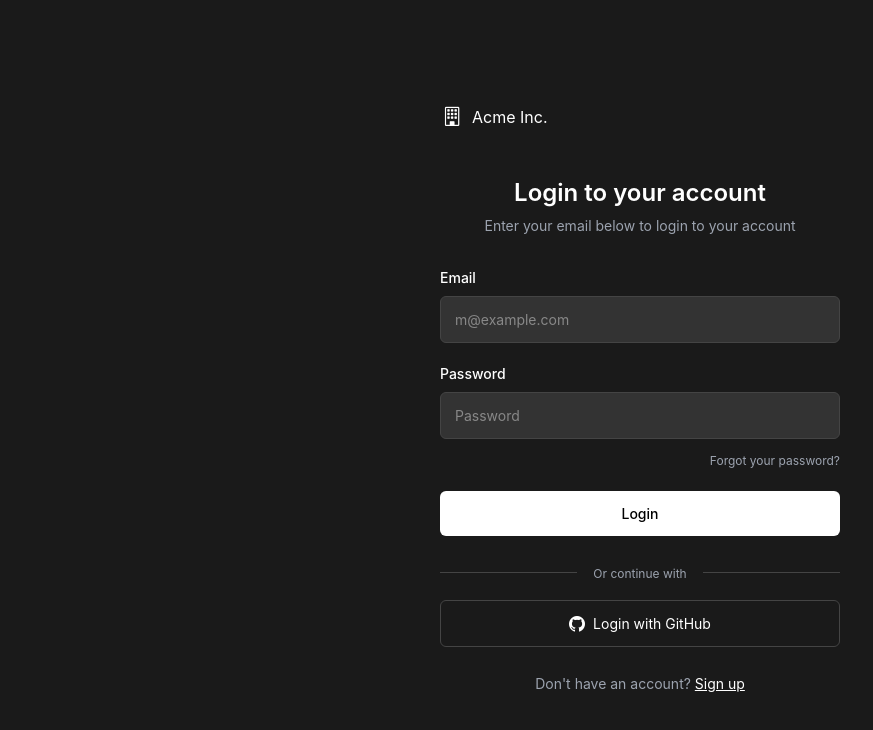
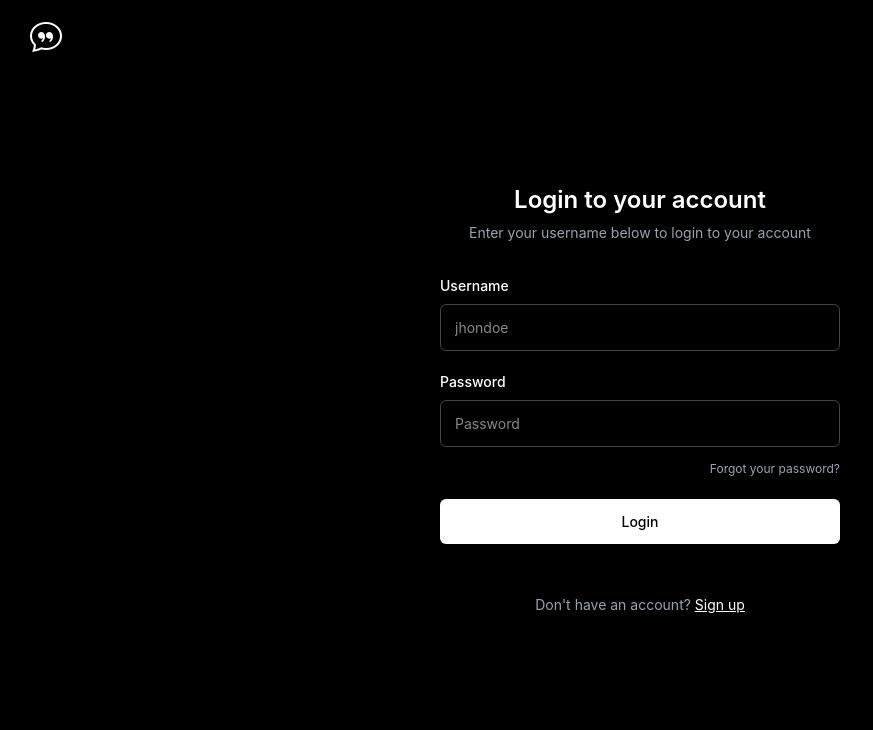
Before and after one commit to taskflowdev/taskflow-chat, an Angular app: page /auth/login in a window 1280 px wide. Shown: the top 730 px of the page, without its empty margins (0-873 px from the left). Built offline with nearby package versions, Linux system fonts and the light colour scheme.

Commit message:
Refactor login and signup components for dark theme consistency and improve toast notifications

```diff
--- a/src/app/auth/components/login/login.component.html
+++ b/src/app/auth/components/login/login.component.html
@@ -1,70 +1,46 @@
 <div class="auth-container">
+  <!-- Brand Logo -->
+  <div class="brand-logo">
+    <div class="logo-icon">
+      <i class="bi bi-chat-quote"></i>
+    </div>
+    <!-- <span class="brand-name">TaskFlow Chat</span> -->
+  </div>
+
   <div class="auth-content">
-    <!-- Brand Logo -->
-    <div class="brand-logo">
-      <div class="logo-icon">
-        <i class="bi bi-building"></i>
-      </div>
-      <span class="brand-name">Acme Inc.</span>
-    </div>
 
     <div class="auth-form">
       <!-- Header -->
       <div class="auth-header">
         <h1 class="main-title">Login to your account</h1>
-        <p class="subtitle">Enter your email below to login to your account</p>
+        <p class="subtitle">Enter your username below to login to your account</p>
       </div>
 
       <!-- Login Form -->
       <form [formGroup]="loginForm" (ngSubmit)="onSubmit()" novalidate class="login-form">
         <!-- Email Field -->
         <div class="form-group">
-          <label for="email" class="form-label">Email</label>
-          <input
-            type="email"
-            class="form-control"
-            [class.is-invalid]="getFieldError('userName')"
-            id="email"
-            formControlName="userName"
-            placeholder="m@example.com"
-            autocomplete="username">
+          <label for="email" class="form-label">Username</label>
+          <input type="email" class="form-control" [class.is-invalid]="getFieldError('userName')" id="email"
+            formControlName="userName" placeholder="jhondoe" autocomplete="username">
         </div>
 
         <!-- Password Field -->
         <div class="form-group">
           <label for="password" class="form-label">Password</label>
-          <input
-            type="password"
-            class="form-control"
-            [class.is-invalid]="getFieldError('password')"
-            id="password"
-            formControlName="password"
-            placeholder="Password"
-            autocomplete="current-password">
+          <input type="password" class="form-control" [class.is-invalid]="getFieldError('password')" id="password"
+            formControlName="password" placeholder="Password" autocomplete="current-password">
           <div class="forgot-password">
             <a href="#" class="forgot-link">Forgot your password?</a>
           </div>
         </div>
 
         <!-- Login Button -->
-        <button
-          type="submit"
-          class="btn btn-login"
-          [disabled]="isLoading">
+        <button type="submit" class="btn btn-login" [disabled]="isLoading">
           <span *ngIf="isLoading" class="spinner-border spinner-border-sm me-2" role="status" aria-hidden="true"></span>
           {{ isLoading ? 'Signing in...' : 'Login' }}
         </button>
 
-        <!-- Social Login -->
-        <div class="social-login">
-          <div class="divider">
-            <span>Or continue with</span>
-          </div>
-          <button type="button" class="btn btn-github">
-            <i class="bi bi-github"></i>
-            Login with GitHub
-          </button>
-        </div>
       </form>
 
       <!-- Sign Up Link -->
--- a/src/app/auth/components/login/login.component.scss
+++ b/src/app/auth/components/login/login.component.scss
@@ -1,12 +1,13 @@
 // Dark theme auth design matching provided reference
 .auth-container {
   min-height: 100vh;
-  background: #1a1a1a;
+  background: black;
   display: flex;
   align-items: center;
   justify-content: center;
   padding: 2rem;
-  font-family: -apple-system, BlinkMacSystemFont, 'Segoe UI', Roboto, Oxygen, Ubuntu, Cantarell, sans-serif;
+  font-family: -apple-system, BlinkMacSystemFont, "Segoe UI", Roboto, Oxygen,
+    Ubuntu, Cantarell, sans-serif;
 }
 
 .auth-content {
@@ -16,33 +17,49 @@
   color: white;
 }
 
-// Brand logo
+// // Brand logo
+// .brand-logo {
+//   display: flex;
+//   align-items: center;
+//   margin-bottom: 3rem;
+//   justify-content: flex-start;
+
+//   .logo-icon {
+//     width: 24px;
+//     height: 24px;
+//     background: transparent;
+//     display: flex;
+//     align-items: center;
+//     justify-content: center;
+//     margin-right: 0.5rem;
+
+//     i {
+//       color: white;
+//       font-size: 1.2rem;
+//     }
+//   }
+
+//   .brand-name {
+//     font-size: 1rem;
+//     font-weight: 400;
+//     color: white;
+//   }
+// }
+
+/* Make logo fixed at top-left */
 .brand-logo {
+  position: absolute;
+  top: 20px;
+  left: 30px;
   display: flex;
   align-items: center;
-  margin-bottom: 3rem;
-  justify-content: flex-start;
+  gap: 10px;
+  color: white;
+}
 
-  .logo-icon {
-    width: 24px;
-    height: 24px;
-    background: transparent;
-    display: flex;
-    align-items: center;
-    justify-content: center;
-    margin-right: 0.5rem;
-
-    i {
-      color: white;
-      font-size: 1.2rem;
-    }
-  }
-
-  .brand-name {
-    font-size: 1rem;
-    font-weight: 400;
-    color: white;
-  }
+.logo-icon i {
+  font-size: 2rem;
+  color: white;
 }
 
 .auth-form {
@@ -90,7 +107,7 @@
 
 .form-control {
   width: 100%;
-  background: #333333;
+  background: black;
   border: 1px solid #444444;
   border-radius: 6px;
   color: white;
@@ -100,7 +117,7 @@
   box-sizing: border-box;
 
   &:focus {
-    background: #333333;
+    background: black;
     border-color: #666666;
     box-shadow: 0 0 0 2px rgba(255, 255, 255, 0.1);
     outline: none;
@@ -111,7 +128,7 @@
   }
 
   &.is-invalid {
-    border-color: #ef4444;
+    border-color: #e74c3c;
   }
 }
 
@@ -127,7 +144,6 @@
 
     &:hover {
       color: white;
-      text-decoration: underline;
     }
   }
 }
@@ -172,7 +188,7 @@
   margin-bottom: 1rem;
 
   span {
-    background: #1a1a1a;
+    background: black;
     color: #9ca3af;
     font-size: 0.75rem;
     padding: 0 1rem;
@@ -180,7 +196,7 @@
   }
 
   &::before {
-    content: '';
+    content: "";
     position: absolute;
     top: 50%;
     left: 0;
--- a/src/app/auth/components/login/login.component.ts
+++ b/src/app/auth/components/login/login.component.ts
@@ -77,8 +77,6 @@ export class LoginComponent implements OnInit {
       next: (result) => {
         this.isLoading = false;
         if (result.success) {
-          // Successful login, show success toast and redirect to chat
-          this.toastService.showSuccess('Login successful! Welcome back.');
           this.router.navigate(['/chat']);
         } else {
           this.toastService.showError(result.error || 'Login failed');
--- a/src/app/auth/components/signup/signup.component.html
+++ b/src/app/auth/components/signup/signup.component.html
@@ -1,12 +1,13 @@
 <div class="auth-container">
+  <!-- Brand Logo -->
+  <div class="brand-logo">
+    <div class="logo-icon">
+      <i class="bi bi-chat-quote"></i>
+    </div>
+    <!-- <span class="brand-name">TaskFlow Chat</span> -->
+  </div>
+
   <div class="auth-content">
-    <!-- Brand Logo -->
-    <div class="brand-logo">
-      <div class="logo-icon">
-        <i class="bi bi-building"></i>
-      </div>
-      <span class="brand-name">Acme Inc.</span>
-    </div>
 
     <div class="auth-form">
       <!-- Header -->
@@ -20,87 +21,44 @@
         <!-- Full Name Field -->
         <div class="form-group">
           <label for="fullName" class="form-label">Full Name</label>
-          <input
-            type="text"
-            class="form-control"
-            [class.is-invalid]="getFieldError('fullName')"
-            id="fullName"
-            formControlName="fullName"
-            placeholder="John Doe"
-            autocomplete="name">
+          <input type="text" class="form-control" [class.is-invalid]="getFieldError('fullName')" id="fullName"
+            formControlName="fullName" placeholder="John Doe" autocomplete="name">
         </div>
 
         <!-- Username Field -->
         <div class="form-group">
           <label for="userName" class="form-label">Username</label>
-          <input
-            type="text"
-            class="form-control"
-            [class.is-invalid]="getFieldError('userName')"
-            id="userName"
-            formControlName="userName"
-            placeholder="johndoe"
-            autocomplete="username">
+          <input type="text" class="form-control" [class.is-invalid]="getFieldError('userName')" id="userName"
+            formControlName="userName" placeholder="johndoe" autocomplete="username">
         </div>
 
         <!-- Email Field -->
         <div class="form-group">
           <label for="email" class="form-label">Email</label>
-          <input
-            type="email"
-            class="form-control"
-            [class.is-invalid]="getFieldError('email')"
-            id="email"
-            formControlName="email"
-            placeholder="m@example.com"
-            autocomplete="email">
+          <input type="email" class="form-control" [class.is-invalid]="getFieldError('email')" id="email"
+            formControlName="email" placeholder="m@example.com" autocomplete="email">
         </div>
 
         <!-- Password Field -->
         <div class="form-group">
           <label for="password" class="form-label">Password</label>
-          <input
-            type="password"
-            class="form-control"
-            [class.is-invalid]="getFieldError('password')"
-            id="password"
-            formControlName="password"
-            placeholder="Password"
-            autocomplete="new-password">
+          <input type="password" class="form-control" [class.is-invalid]="getFieldError('password')" id="password"
+            formControlName="password" placeholder="Password" autocomplete="new-password">
         </div>
 
         <!-- Confirm Password Field -->
         <div class="form-group">
           <label for="confirmPassword" class="form-label">Confirm Password</label>
-          <input
-            type="password"
-            class="form-control"
-            [class.is-invalid]="getFieldError('confirmPassword')"
-            id="confirmPassword"
-            formControlName="confirmPassword"
-            placeholder="Confirm Password"
+          <input type="password" class="form-control" [class.is-invalid]="getFieldError('confirmPassword')"
+            id="confirmPassword" formControlName="confirmPassword" placeholder="Confirm Password"
             autocomplete="new-password">
         </div>
 
         <!-- Sign Up Button -->
-        <button
-          type="submit"
-          class="btn btn-signup"
-          [disabled]="isLoading">
+        <button type="submit" class="btn btn-signup" [disabled]="isLoading">
           <span *ngIf="isLoading" class="spinner-border spinner-border-sm me-2" role="status" aria-hidden="true"></span>
           {{ isLoading ? 'Creating Account...' : 'Create Account' }}
         </button>
-
-        <!-- Social Login -->
-        <div class="social-login">
-          <div class="divider">
-            <span>Or continue with</span>
-          </div>
-          <button type="button" class="btn btn-github">
-            <i class="bi bi-github"></i>
-            Sign up with GitHub
-          </button>
-        </div>
       </form>
 
       <!-- Sign In Link -->
--- a/src/app/auth/components/signup/signup.component.scss
+++ b/src/app/auth/components/signup/signup.component.scss
@@ -1,12 +1,13 @@
 // Dark theme auth design matching provided reference
 .auth-container {
   min-height: 100vh;
-  background: #1a1a1a;
+  background: black;
   display: flex;
   align-items: center;
   justify-content: center;
   padding: 2rem;
-  font-family: -apple-system, BlinkMacSystemFont, 'Segoe UI', Roboto, Oxygen, Ubuntu, Cantarell, sans-serif;
+  font-family: -apple-system, BlinkMacSystemFont, "Segoe UI", Roboto, Oxygen,
+    Ubuntu, Cantarell, sans-serif;
 }
 
 .auth-content {
@@ -17,32 +18,48 @@
 }
 
 // Brand logo
+// .brand-logo {
+//   display: flex;
+//   align-items: center;
+//   margin-bottom: 3rem;
+//   justify-content: flex-start;
+
+//   .logo-icon {
+//     width: 24px;
+//     height: 24px;
+//     background: transparent;
+//     display: flex;
+//     align-items: center;
+//     justify-content: center;
+//     margin-right: 0.5rem;
+
+//     i {
+//       color: white;
+//       font-size: 1.2rem;
+//     }
+//   }
+
+//   .brand-name {
+//     font-size: 1rem;
+//     font-weight: 400;
+//     color: white;
+//   }
+// }
+
+/* Make logo fixed at top-left */
 .brand-logo {
+  position: absolute;
+  top: 20px;
+  left: 30px;
   display: flex;
   align-items: center;
-  margin-bottom: 3rem;
-  justify-content: flex-start;
+  gap: 10px;
+  color: white;
+}
 
-  .logo-icon {
-    width: 24px;
-    height: 24px;
-    background: transparent;
-    display: flex;
-    align-items: center;
-    justify-content: center;
-    margin-right: 0.5rem;
-
-    i {
-      color: white;
-      font-size: 1.2rem;
-    }
-  }
-
-  .brand-name {
-    font-size: 1rem;
-    font-weight: 400;
-    color: white;
-  }
+.logo-icon i {
+  font-size: 2rem;
+  color: white;
 }
 
 .auth-form {
@@ -90,7 +107,7 @@
 
 .form-control {
   width: 100%;
-  background: #333333;
+  background: black;
   border: 1px solid #444444;
   border-radius: 6px;
   color: white;
@@ -100,7 +117,7 @@
   box-sizing: border-box;
 
   &:focus {
-    background: #333333;
+    background: black;
     border-color: #666666;
     box-shadow: 0 0 0 2px rgba(255, 255, 255, 0.1);
     outline: none;
@@ -155,7 +172,7 @@
   margin-bottom: 1rem;
 
   span {
-    background: #1a1a1a;
+    background: black;
     color: #9ca3af;
     font-size: 0.75rem;
     padding: 0 1rem;
@@ -163,7 +180,7 @@
   }
 
   &::before {
-    content: '';
+    content: "";
     position: absolute;
     top: 50%;
     left: 0;
--- a/src/app/shared/components/toast-container.component.ts
+++ b/src/app/shared/components/toast-container.component.ts
@@ -76,7 +76,7 @@ export class ToastContainerComponent implements OnInit, OnDestroy {
   toasts: Toast[] = [];
   private subscription?: Subscription;
 
-  constructor(private toastService: ToastService) {}
+  constructor(private toastService: ToastService) { }
 
   ngOnInit(): void {
     this.subscription = this.toastService.toasts$.subscribe(toasts => {
```
